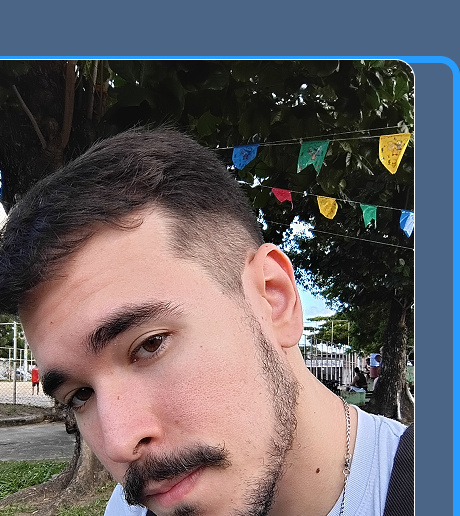
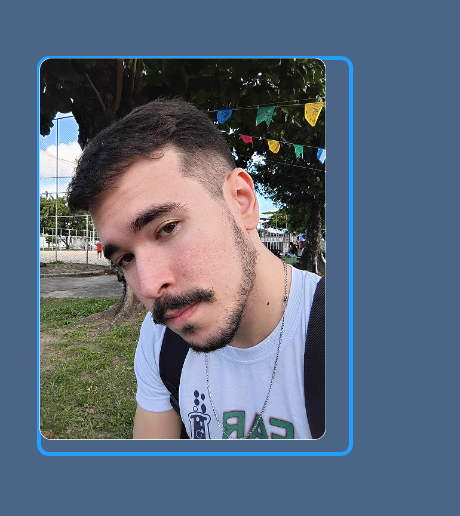
Before and after one commit to ryandanielsm/primeiro-site-teste-portfolio, a plain HTML site: page about.html in a window 390 px wide. Shown: the part 69-585 px from the top of the page, 460 px wide, since content can reach past the window. Drawn offline with Linux system fonts and the light colour scheme; a web font is replaced by a local one.

Commit message:
Alteracao do width imagem principal

```diff
--- a/about.html
+++ b/about.html
@@ -28,7 +28,7 @@
                 perferendis doloribus asperiores ipsum delis forum birol parela maxime infena. Excepteur sint occaecat
                 cupidatat non.</p>
         </section>
-        <img src="assets/ryan.png" alt="">
+        <img id="imagem-ryan" src="./assets/ryan.png" alt="img ryan">
     </main>
     <footer class="rodape">
         <p>Desenvolvido por Ryan.</p>
--- a/estilos/style.css
+++ b/estilos/style.css
@@ -111,6 +111,14 @@ strong {
     font-size: 1.5rem;
 }
 
+@media (max-width: 480px) {
+    #imagem-ryan {
+        width: auto;
+        height: 400px;
+
+    }
+}
+
     @media (max-width: 1200px) {
         .apresentacao {
             flex-direction: column-reverse;
@@ -120,17 +128,12 @@ strong {
         .cabecalho {
             padding: 10%;
         }
+
         .cabecalho-menu {
             justify-content: center;
         }
+
         .apresentacao-conteudo {
             width: auto;
         }
     }
-
-@media (max-width: 480px) {
-    #imagem-ryan {
-        width: auto;
-        height: 400px;
-    }
-}
```
Lines whose indentation alone changed are shown as unchanged.
